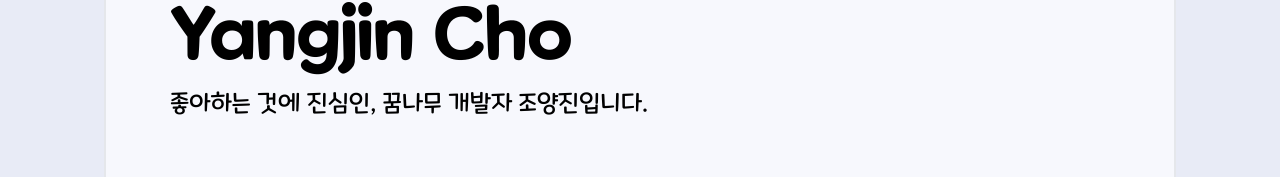
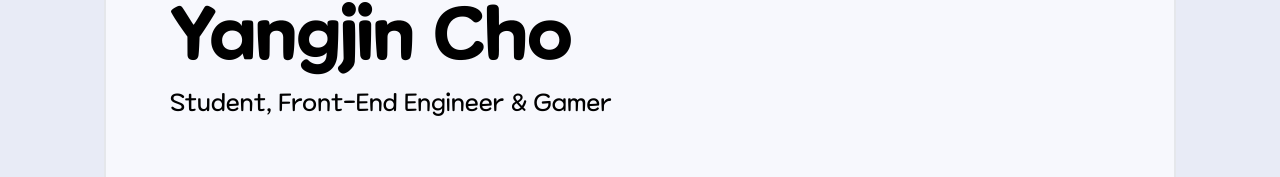
Before and after one commit to RieLCho/rielcho.xyz, a React (Vite) app: page / in a window 1280 px wide. Shown: the part 483-660 px from the top of the page. Built offline with nearby package versions, Linux system fonts and the light colour scheme.

Commit message:
feat: 한줄소개 변경

```diff
--- a/src/main/PersonalInfo.tsx
+++ b/src/main/PersonalInfo.tsx
@@ -10,7 +10,7 @@ export const PersonalInfo = () => {
                 Yangjin Cho
             </div>
             <div className="font-maple-light 2xl:text-2xl xl:text-2xl lg:text-xl md:text-sm sm:text-sm text-xs">
-                좋아하는 것에 진심인, 꿈나무 개발자 조양진입니다.
+                Student, Front-End Engineer & Gamer
             </div>
         </div>
     );
```
